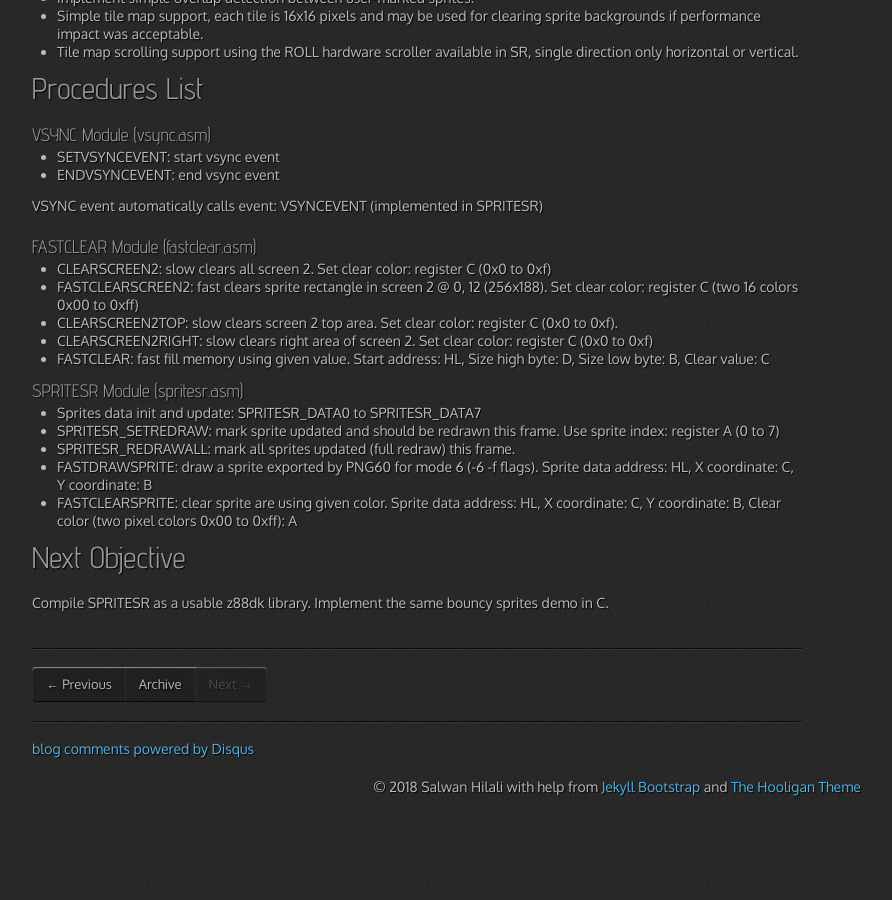
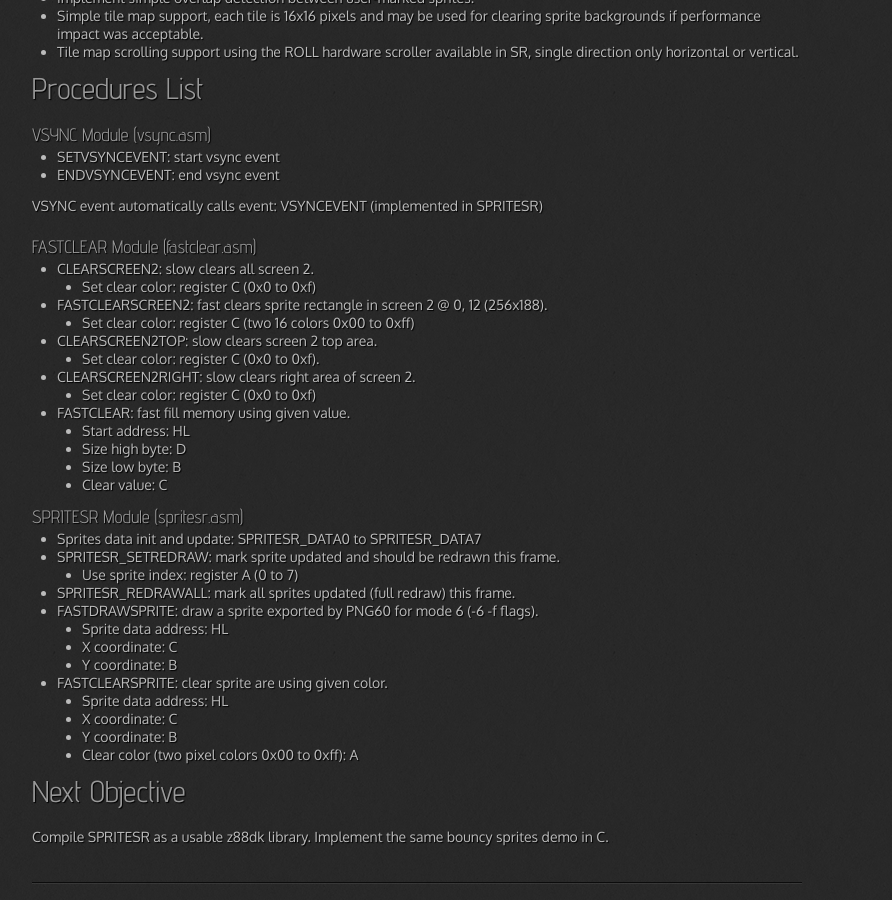
Before and after one commit to Salwan/salwan.github.io, a Jekyll site: the page built from _posts/2018-05-31-pc--6002-spritesr.md, in a window 1280 px wide and 900 px high, scrolled down 2890 px. Shown: the whole window, without its empty margins (23-915 px from the left). Built offline with Jekyll 4.4.1, drawn with Linux system fonts in a browser that asks for light colours; nearby versions of some CDN libraries; comment, search, counter and statistics services are not loaded; before the commit the page ends 3695 px from its top, so only the background shows below that.

Commit message:
formatting

```diff
--- a/_posts/2018-05-31-pc--6002-spritesr.md
+++ b/_posts/2018-05-31-pc--6002-spritesr.md
@@ -125,19 +125,35 @@ VSYNC event automatically calls event: VSYNCEVENT (implemented in SPRITESR)
 
 ### FASTCLEAR Module (fastclear.asm)
 
-- CLEARSCREEN2: slow clears all screen 2. Set clear color: register C (0x0 to 0xf)
-- FASTCLEARSCREEN2: fast clears sprite rectangle in screen 2 @ 0, 12 (256x188). Set clear color: register C (two 16 colors 0x00 to 0xff)
-- CLEARSCREEN2TOP: slow clears screen 2 top area. Set clear color: register C (0x0 to 0xf).
-- CLEARSCREEN2RIGHT: slow clears right area of screen 2. Set clear color: register C (0x0 to 0xf)
-- FASTCLEAR: fast fill memory using given value. Start address: HL, Size high byte: D, Size low byte: B, Clear value: C
+- CLEARSCREEN2: slow clears all screen 2.
+	- Set clear color: register C (0x0 to 0xf)
+- FASTCLEARSCREEN2: fast clears sprite rectangle in screen 2 @ 0, 12 (256x188).
+	- Set clear color: register C (two 16 colors 0x00 to 0xff)
+- CLEARSCREEN2TOP: slow clears screen 2 top area.
+	- Set clear color: register C (0x0 to 0xf).
+- CLEARSCREEN2RIGHT: slow clears right area of screen 2.
+	- Set clear color: register C (0x0 to 0xf)
+- FASTCLEAR: fast fill memory using given value.
+	- Start address: HL
+	- Size high byte: D
+	- Size low byte: B
+	- Clear value: C
 
 ### SPRITESR Module (spritesr.asm)
 
 - Sprites data init and update: SPRITESR_DATA0 to SPRITESR_DATA7
-- SPRITESR_SETREDRAW: mark sprite updated and should be redrawn this frame. Use sprite index: register A (0 to 7)
+- SPRITESR_SETREDRAW: mark sprite updated and should be redrawn this frame.
+	- Use sprite index: register A (0 to 7)
 - SPRITESR_REDRAWALL: mark all sprites updated (full redraw) this frame.
-- FASTDRAWSPRITE: draw a sprite exported by PNG60 for mode 6 (-6 -f flags). Sprite data address: HL, X coordinate: C, Y coordinate: B
-- FASTCLEARSPRITE: clear sprite are using given color. Sprite data address: HL, X coordinate: C, Y coordinate: B, Clear color (two pixel colors 0x00 to 0xff): A
+- FASTDRAWSPRITE: draw a sprite exported by PNG60 for mode 6 (-6 -f flags).
+	- Sprite data address: HL
+	- X coordinate: C
+	- Y coordinate: B
+- FASTCLEARSPRITE: clear sprite are using given color.
+	- Sprite data address: HL
+	- X coordinate: C
+	- Y coordinate: B
+	- Clear color (two pixel colors 0x00 to 0xff): A
 
 ## Next Objective
 
```
